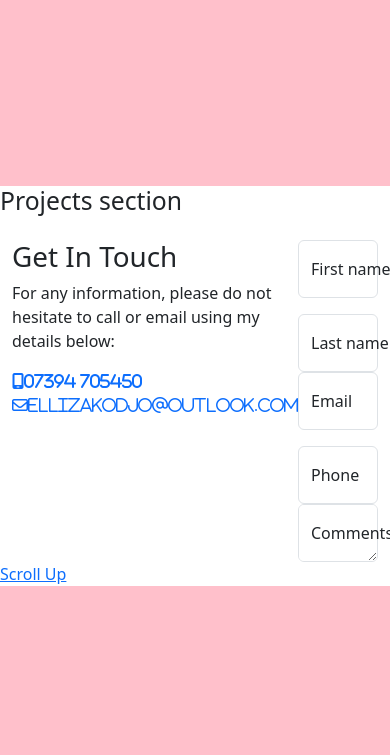
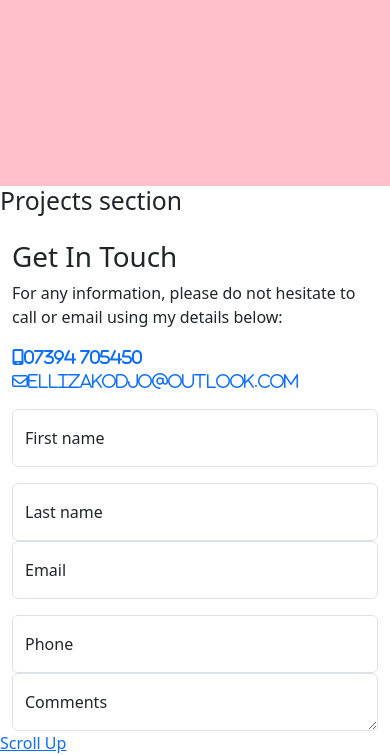
Before and after one commit to LizKodjo/ClonedPortfolio, a Flask app: page / in a window 390 px wide. Shown: the part 658-1413 px from the top of the page. Before the commit the page ends 1244 px from the top, so only its background shows below. Run offline with Flask 3, Linux system fonts and the light colour scheme; some libraries are stand-ins or nearby versions.

Commit message:
Styling layout for mobile view

```diff
--- a/static/css/styles.css
+++ b/static/css/styles.css
@@ -4,6 +4,11 @@
   margin-right: auto;
   padding-left: 0.5rem;
   padding-right: 0.5rem;
+}
+@media (min-width: 1px) {
+  .contact {
+    flex-direction: column;
+  }
 }
 body {
   margin: 0;
--- a/static/scss/base/_mediaqueries.scss
+++ b/static/scss/base/_mediaqueries.scss
@@ -5,11 +5,21 @@
     padding-left: 0.5rem;
     padding-right: 0.5rem;
 
-    &{
+    & {
         @media(min-width: 1px) {}
-        @media(min-width: 575px){}
-        @media(min-width: 767px){}
-        @media(min-width:991px){}
-        @media(min-width:1200px){}
+
+        @media(min-width: 575px) {}
+
+        @media(min-width: 767px) {}
+
+        @media(min-width:991px) {}
+
+        @media(min-width:1200px) {}
     }
 }
+
+@media(min-width: 1px) {
+    .contact {
+        flex-direction: column;
+    }
+}
--- a/templates/index.html
+++ b/templates/index.html
@@ -24,7 +24,7 @@
         </div>
         <div class="contactForm">
 
-            <form action="/" method="post">
+            <form action="/" method="post" class="mt-3">
                 <div class="form-floating mb-3">
                     <input type="text" class="form-control" id="floatingfname" name="fname" placeholder="First name">
                     <label for="floatingfname">First name</label>
```
Also changed, not shown: 1 other file.
